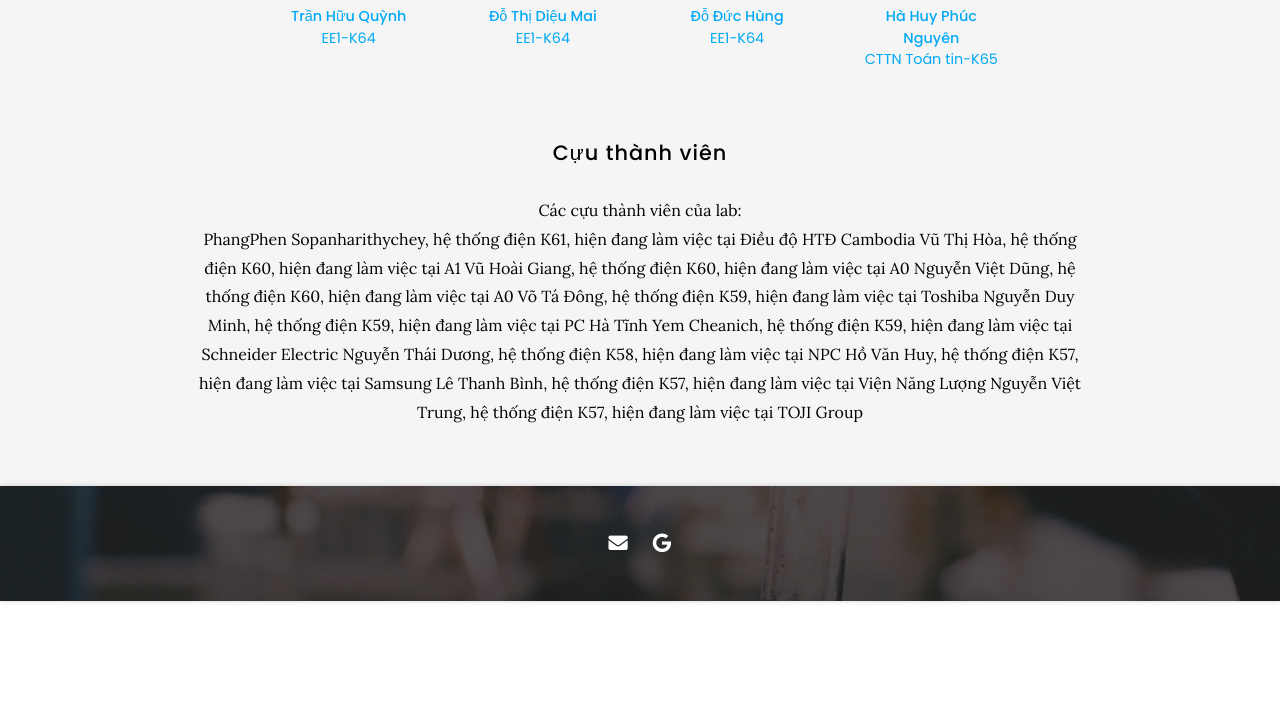
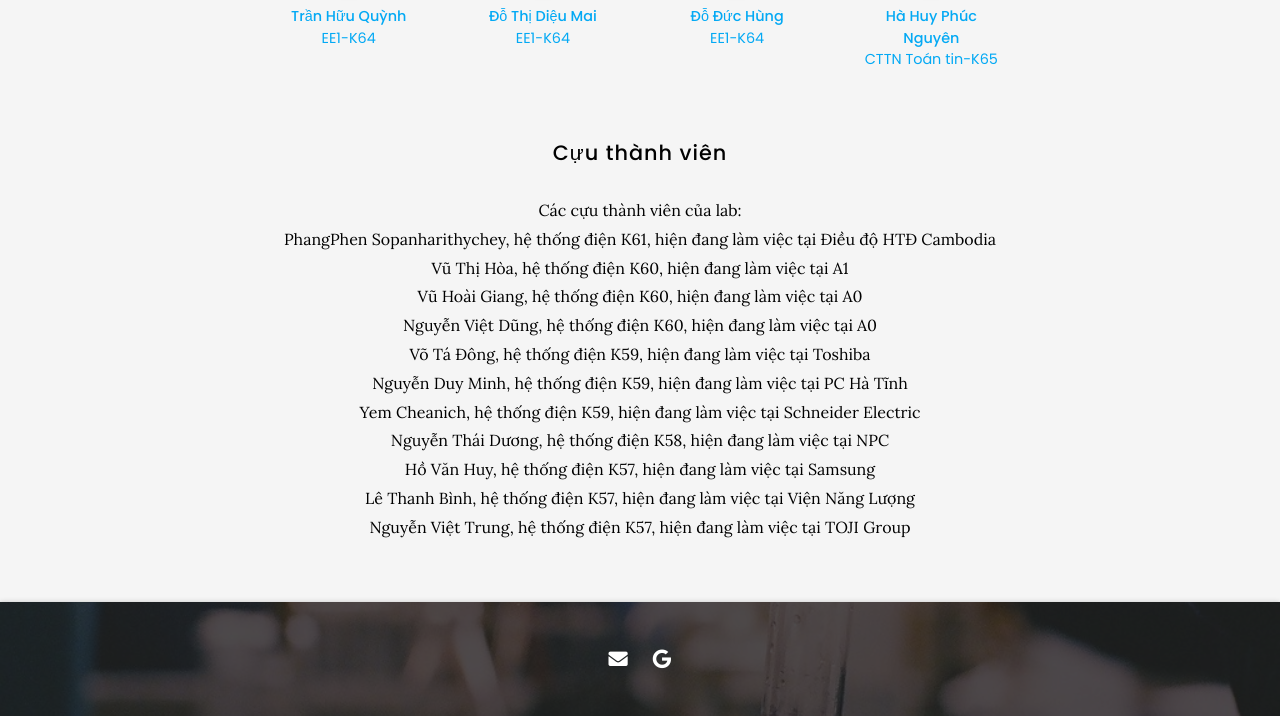
Before and after one commit to selabhust/home, a Jekyll site: the page built from team/index.md, in a window 1280 px wide and 900 px high, scrolled down 1391 px, cut to the strip 184-900 px from the top of the window. Built offline with Jekyll 4.4.1, drawn with Linux system fonts in a browser that asks for light colours; nearby versions of some CDN libraries; before the commit the page ends 2176 px from its top, so only the background shows below that.

```diff
--- a/team/index.md
+++ b/team/index.md
@@ -140,15 +140,15 @@ nav:
 ## Cựu thành viên
 
 Các cựu thành viên của lab:
-PhangPhen Sopanharithychey, hệ thống điện K61, hiện đang làm việc tại Điều độ HTĐ Cambodia
-Vũ Thị Hòa, hệ thống điện K60, hiện đang làm việc tại A1
-Vũ Hoài Giang, hệ thống điện K60, hiện đang làm việc tại A0
-Nguyễn Việt Dũng, hệ thống điện K60, hiện đang làm việc tại A0
-Võ Tá Đông, hệ thống điện K59, hiện đang làm việc tại Toshiba
-Nguyễn Duy Minh, hệ thống điện K59, hiện đang làm việc tại PC Hà Tĩnh
-Yem Cheanich, hệ thống điện K59, hiện đang làm việc tại Schneider Electric
-Nguyễn Thái Dương, hệ thống điện K58, hiện đang làm việc tại NPC
-Hồ Văn Huy, hệ thống điện K57, hiện đang làm việc tại Samsung
-Lê Thanh Bình, hệ thống điện K57, hiện đang làm việc tại Viện Năng Lượng
+PhangPhen Sopanharithychey, hệ thống điện K61, hiện đang làm việc tại Điều độ HTĐ Cambodia<br>
+Vũ Thị Hòa, hệ thống điện K60, hiện đang làm việc tại A1<br>
+Vũ Hoài Giang, hệ thống điện K60, hiện đang làm việc tại A0<br>
+Nguyễn Việt Dũng, hệ thống điện K60, hiện đang làm việc tại A0<br>
+Võ Tá Đông, hệ thống điện K59, hiện đang làm việc tại Toshiba<br>
+Nguyễn Duy Minh, hệ thống điện K59, hiện đang làm việc tại PC Hà Tĩnh<br>
+Yem Cheanich, hệ thống điện K59, hiện đang làm việc tại Schneider Electric<br>
+Nguyễn Thái Dương, hệ thống điện K58, hiện đang làm việc tại NPC<br>
+Hồ Văn Huy, hệ thống điện K57, hiện đang làm việc tại Samsung<br>
+Lê Thanh Bình, hệ thống điện K57, hiện đang làm việc tại Viện Năng Lượng<br>
 Nguyễn Việt Trung, hệ thống điện K57, hiện đang làm việc tại TOJI Group
 {:.center}
```
